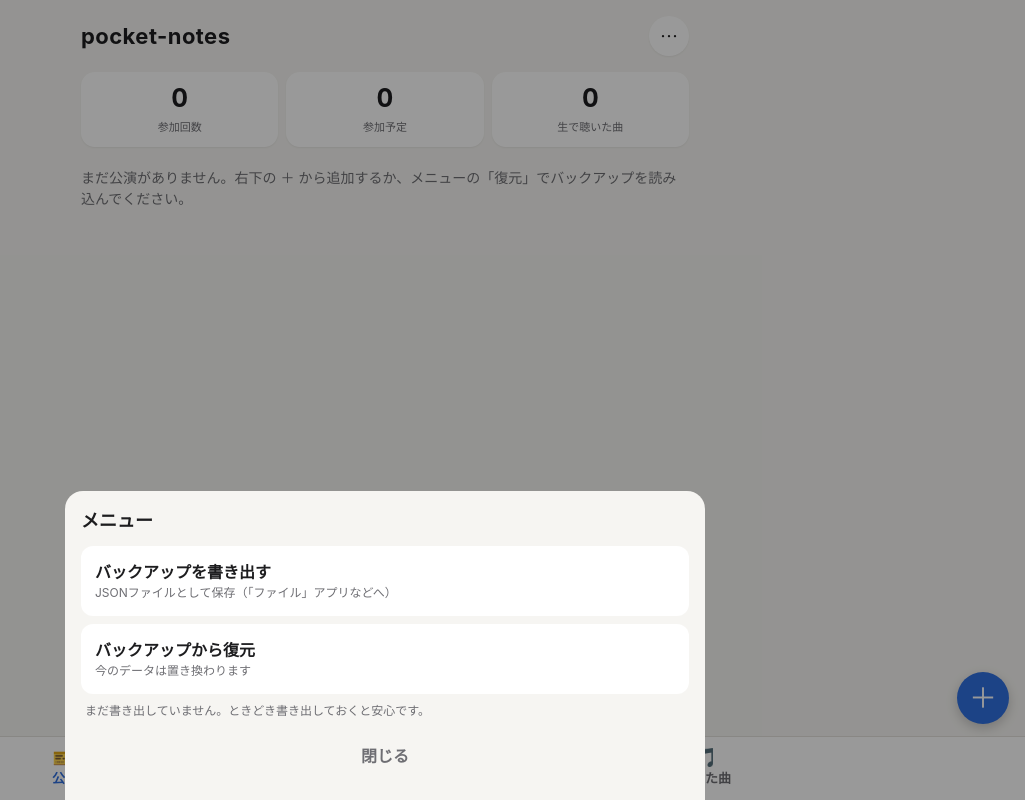
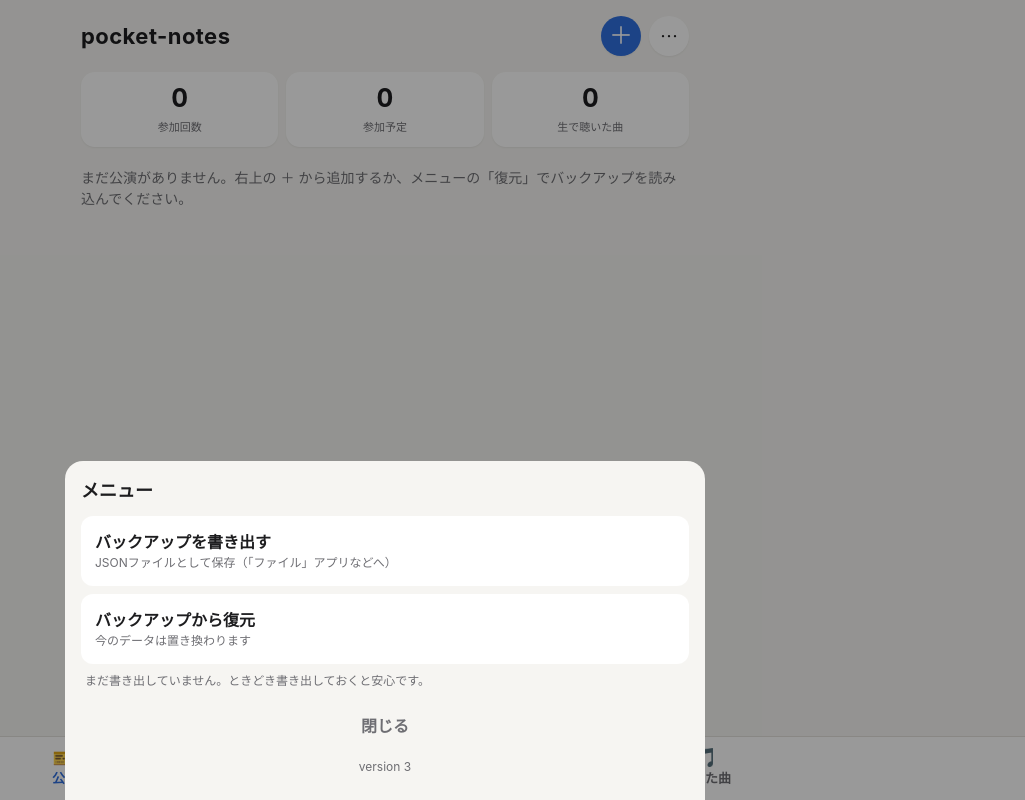
Before and after one commit to Yagita-san/pocket-notes, a plain HTML site: page index.html in a window 1280 px wide. Both pictures are taken after a click on the button "メニュー". Shown: the whole page, without its empty margins (255-1280 px from the left). Drawn offline with Linux system fonts and the light colour scheme.

Commit message:
Move add button to header so it never covers cards; show version in menu
Co-Authored-By: Claude Opus 5.5 <noreply@anthropic.com>

```diff
--- a/index.html
+++ b/index.html
@@ -31,7 +31,7 @@ html,body{margin:0;background:var(--bg);color:var(--text)}
 body{
   font-family:-apple-system,BlinkMacSystemFont,"Hiragino Sans","Hiragino Kaku Gothic ProN",sans-serif;
   font-size:16px;line-height:1.5;
-  padding:env(safe-area-inset-top) 0 calc(144px + env(safe-area-inset-bottom));
+  padding:env(safe-area-inset-top) 0 calc(88px + env(safe-area-inset-bottom));
 }
 button,input,select,textarea{font:inherit;color:inherit}
 button{cursor:pointer}
@@ -106,7 +106,8 @@ label.f>span{display:block;font-size:12px;color:var(--sub);font-weight:600;margi
 .menu-item small{display:block;font-weight:400;color:var(--sub);font-size:12px}
 .toast{position:fixed;left:50%;bottom:calc(84px + env(safe-area-inset-bottom));transform:translateX(-50%);background:var(--text);color:var(--bg);padding:8px 16px;border-radius:999px;font-size:14px;opacity:0;transition:opacity .2s;pointer-events:none;z-index:20;max-width:90vw;text-align:center}
 .toast.on{opacity:1}
-.fab{position:fixed;right:16px;bottom:calc(76px + env(safe-area-inset-bottom));width:52px;height:52px;border-radius:50%;border:none;background:var(--accent);color:#fff;font-size:28px;line-height:1;box-shadow:0 4px 12px rgba(0,0,0,.2);z-index:6}
+.hbtns{display:flex;gap:8px}
+.iconbtn.add{background:var(--accent);color:#fff;font-size:24px;line-height:1}
 [hidden]{display:none!important}
 </style>
 </head>
@@ -114,7 +115,10 @@ label.f>span{display:block;font-size:12px;color:var(--sub);font-weight:600;margi
 <div class="wrap">
   <header>
     <h1>pocket-notes</h1>
-    <button class="iconbtn" id="menuBtn" aria-label="メニュー">⋯</button>
+    <div class="hbtns">
+      <button class="iconbtn add" id="addBtn" aria-label="公演を追加">＋</button>
+      <button class="iconbtn" id="menuBtn" aria-label="メニュー">⋯</button>
+    </div>
   </header>
 
   <div class="stats">
@@ -126,7 +130,7 @@ label.f>span{display:block;font-size:12px;color:var(--sub);font-weight:600;margi
   <section id="tabShows">
     <div id="planWrap"><h2>参加予定</h2><div class="list" id="planList"></div></div>
     <div id="doneWrap"><h2>参加済み</h2><div class="list" id="doneList"></div></div>
-    <p class="empty" id="noShows" hidden>まだ公演がありません。右下の ＋ から追加するか、メニューの「復元」でバックアップを読み込んでください。</p>
+    <p class="empty" id="noShows" hidden>まだ公演がありません。右上の ＋ から追加するか、メニューの「復元」でバックアップを読み込んでください。</p>
   </section>
 
   <section id="tabSongs" hidden>
@@ -134,8 +138,6 @@ label.f>span{display:block;font-size:12px;color:var(--sub);font-weight:600;margi
     <div class="list" id="songList"></div>
   </section>
 </div>
-
-<button class="fab" id="addBtn" aria-label="公演を追加">＋</button>
 
 <nav class="tabs">
   <button class="on" data-tab="shows"><span>🎫</span>公演</button>
@@ -190,6 +192,7 @@ label.f>span{display:block;font-size:12px;color:var(--sub);font-weight:600;margi
     <input type="file" id="fileIn" accept=".json,application/json,text/plain" hidden>
     <p class="note" id="lastBackup" style="margin:8px 4px 16px"></p>
     <button class="btn ghost" id="menuClose" style="width:100%">閉じる</button>
+    <p class="note" style="text-align:center;margin:12px 0 0">version 3</p>
   </div>
 </div>
 
@@ -375,7 +378,7 @@ document.addEventListener('click', e => {
 document.querySelectorAll('nav.tabs button').forEach(b => b.addEventListener('click', () => {
   document.querySelectorAll('nav.tabs button').forEach(x => x.classList.toggle('on', x === b));
   const songs = b.dataset.tab === 'songs';
-  $('#tabShows').hidden = songs; $('#tabSongs').hidden = !songs; $('#addBtn').hidden = songs;
+  $('#tabShows').hidden = songs; $('#tabSongs').hidden = !songs;
   window.scrollTo(0,0);
 }));
 $('#q').addEventListener('input', () => renderSongs());
--- a/sw.js
+++ b/sw.js
@@ -1,6 +1,6 @@
 // オフラインでも開けるようにするための仕組み
 // 方針: まずネットから最新を取りに行き、3秒で返事がなければ保存済みのコピーを使う
-const CACHE = 'pocket-notes-v1';
+const CACHE = 'pocket-notes-v3';
 const FILES = ['./', './index.html', './manifest.webmanifest', './icon-180.png', './icon-192.png', './icon-512.png'];
 const TIMEOUT_MS = 3000;
 
```
